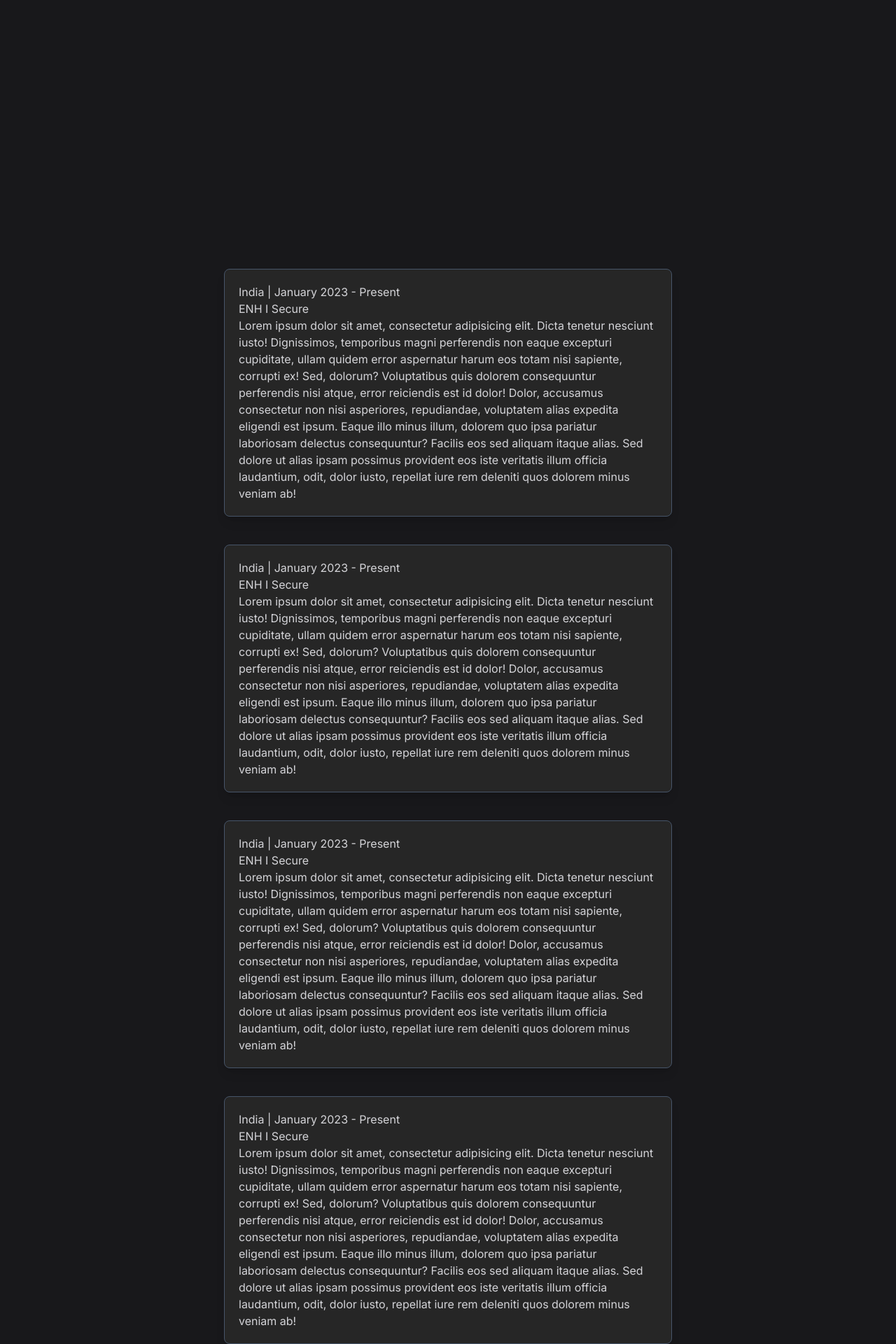
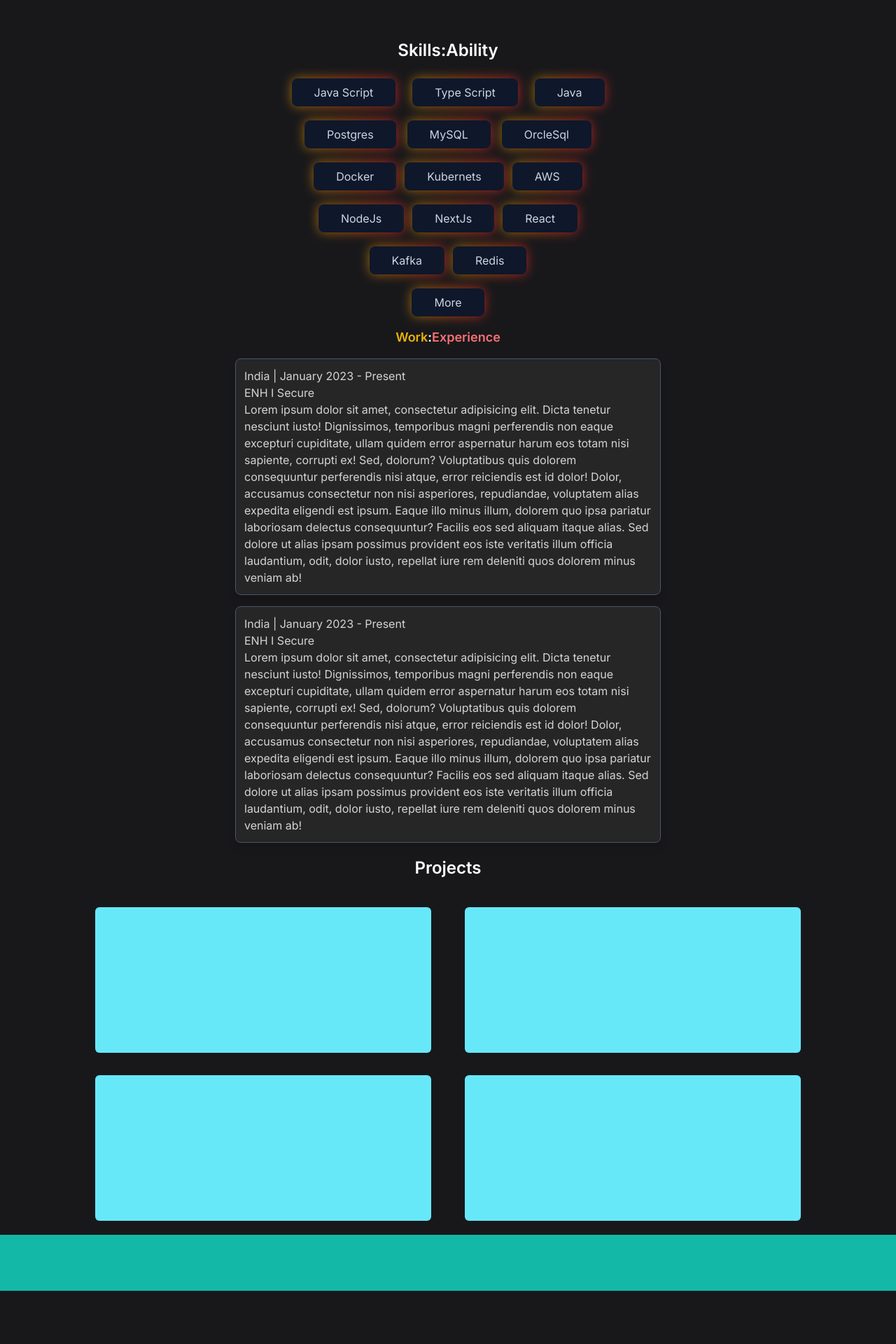
Before and after one commit to giripatel/portfolio, a Next.js app: page / in a window 1280 px wide. Shown: the part 1340-3260 px from the top of the page at 70% size. After the commit the page ends 3184 px from the top, so only its background shows below. Built offline with nearby package versions, Linux system fonts and the light colour scheme.

Commit message:
Add Sections
Added skills, experience and project

```diff
--- /dev/null
+++ b/src/app/actions/skills.ts
@@ -0,0 +1,12 @@
+
+export const getSkills = () => {
+
+    const languages = ["Java Script", "Type Script", "Java"]
+    const frameworks = ["NodeJs", "NextJs", "React"]
+    const devops = ["Docker", "Kubernets", "AWS"]
+    const databases = ["Postgres", "MySQL", "OrcleSql",]
+    const messageBrokers = ["Kafka", "Redis"]
+    const terminals = ["bash", "git"]
+
+    return {languages, devops, frameworks, databases, terminals, messageBrokers}
+}
--- a/src/app/components/Experience.tsx
+++ b/src/app/components/Experience.tsx
@@ -1,9 +1,18 @@
 import React from 'react'
+import ExperienceModel from './ExperienceModel'
 
 const Experience = () => {
   return (
     <section id="experience">
-      <div><span>Work</span>:<span>Experience</span></div>
+      <div className='w-full flex justify-center font-semibold text-lg text-white p-4'><span className='text-yellow-500'>Work</span>:<span className='text-red-400'>Experience</span></div>
+      <div className='w-full flex justify-center'>
+        <div className='flex justify-center flex-col gap-y-4'>
+            <ExperienceModel />
+            <ExperienceModel />
+            {/* <ExperienceModel /> */}
+            {/* <div className='w-20 h-20 bg-red-300'></div> */}
+        </div>
+      </div>
     </section>
   )
 }
--- a/src/app/components/ExperienceModel.tsx
+++ b/src/app/components/ExperienceModel.tsx
@@ -2,92 +2,27 @@
 
 const ExperienceModel = () => {
   return (
-    <div>
-      <div className="flex justify-center">
-        <div className="flex flex-col gap-y-10">
-          <div className="max-w-[40rem] h-fit rounded-lg bg-neutral-800 border-[1px] border-slate-600 shadow-lg">
-            <div className="text-zinc-300 p-5">
-              <p>
-                India | <span>January 2023 - Present</span>
-              </p>
-              <p>ENH I Secure</p>
-              Lorem ipsum dolor sit amet, consectetur adipisicing elit. Dicta
-              tenetur nesciunt iusto! Dignissimos, temporibus magni perferendis
-              non eaque excepturi cupiditate, ullam quidem error aspernatur
-              harum eos totam nisi sapiente, corrupti ex! Sed, dolorum?
-              Voluptatibus quis dolorem consequuntur perferendis nisi atque,
-              error reiciendis est id dolor! Dolor, accusamus consectetur non
-              nisi asperiores, repudiandae, voluptatem alias expedita eligendi
-              est ipsum. Eaque illo minus illum, dolorem quo ipsa pariatur
-              laboriosam delectus consequuntur? Facilis eos sed aliquam itaque
-              alias. Sed dolore ut alias ipsam possimus provident eos iste
-              veritatis illum officia laudantium, odit, dolor iusto, repellat
-              iure rem deleniti quos dolorem minus veniam ab!
-            </div>
-          </div>
-          <div className="max-w-[40rem] h-fit rounded-lg bg-neutral-800 border-[1px] border-slate-600 shadow-lg">
-            <div className="text-zinc-300 p-5">
-              <p>
-                India | <span>January 2023 - Present</span>
-              </p>
-              <p>ENH I Secure</p>
-              Lorem ipsum dolor sit amet, consectetur adipisicing elit. Dicta
-              tenetur nesciunt iusto! Dignissimos, temporibus magni perferendis
-              non eaque excepturi cupiditate, ullam quidem error aspernatur
-              harum eos totam nisi sapiente, corrupti ex! Sed, dolorum?
-              Voluptatibus quis dolorem consequuntur perferendis nisi atque,
-              error reiciendis est id dolor! Dolor, accusamus consectetur non
-              nisi asperiores, repudiandae, voluptatem alias expedita eligendi
-              est ipsum. Eaque illo minus illum, dolorem quo ipsa pariatur
-              laboriosam delectus consequuntur? Facilis eos sed aliquam itaque
-              alias. Sed dolore ut alias ipsam possimus provident eos iste
-              veritatis illum officia laudantium, odit, dolor iusto, repellat
-              iure rem deleniti quos dolorem minus veniam ab!
-            </div>
-          </div>
-          <div className="max-w-[40rem] h-fit rounded-lg bg-neutral-800 border-[1px] border-slate-600 shadow-lg">
-            <div className="text-zinc-300 p-5">
-              <p>
-                India | <span>January 2023 - Present</span>
-              </p>
-              <p>ENH I Secure</p>
-              Lorem ipsum dolor sit amet, consectetur adipisicing elit. Dicta
-              tenetur nesciunt iusto! Dignissimos, temporibus magni perferendis
-              non eaque excepturi cupiditate, ullam quidem error aspernatur
-              harum eos totam nisi sapiente, corrupti ex! Sed, dolorum?
-              Voluptatibus quis dolorem consequuntur perferendis nisi atque,
-              error reiciendis est id dolor! Dolor, accusamus consectetur non
-              nisi asperiores, repudiandae, voluptatem alias expedita eligendi
-              est ipsum. Eaque illo minus illum, dolorem quo ipsa pariatur
-              laboriosam delectus consequuntur? Facilis eos sed aliquam itaque
-              alias. Sed dolore ut alias ipsam possimus provident eos iste
-              veritatis illum officia laudantium, odit, dolor iusto, repellat
-              iure rem deleniti quos dolorem minus veniam ab!
-            </div>
-          </div>
-          <div className="max-w-[40rem] h-fit rounded-lg bg-neutral-800 border-[1px] border-slate-600 shadow-lg">
-            <div className="text-zinc-300 p-5">
-              <p>
-                India | <span>January 2023 - Present</span>
-              </p>
-              <p>ENH I Secure</p>
-              Lorem ipsum dolor sit amet, consectetur adipisicing elit. Dicta
-              tenetur nesciunt iusto! Dignissimos, temporibus magni perferendis
-              non eaque excepturi cupiditate, ullam quidem error aspernatur
-              harum eos totam nisi sapiente, corrupti ex! Sed, dolorum?
-              Voluptatibus quis dolorem consequuntur perferendis nisi atque,
-              error reiciendis est id dolor! Dolor, accusamus consectetur non
-              nisi asperiores, repudiandae, voluptatem alias expedita eligendi
-              est ipsum. Eaque illo minus illum, dolorem quo ipsa pariatur
-              laboriosam delectus consequuntur? Facilis eos sed aliquam itaque
-              alias. Sed dolore ut alias ipsam possimus provident eos iste
-              veritatis illum officia laudantium, odit, dolor iusto, repellat
-              iure rem deleniti quos dolorem minus veniam ab!
-            </div>
-          </div>
+    <>
+      <div className="max-w-[40rem] w-80 sm:w-[38rem] h-fit rounded-lg bg-neutral-800 border-[1px] border-slate-600 shadow-lg">
+        <div className="text-zinc-300 p-3">
+          <p>
+            India | <span>January 2023 - Present</span>
+          </p>
+          <p>ENH I Secure</p>
+          Lorem ipsum dolor sit amet, consectetur adipisicing elit. Dicta
+          tenetur nesciunt iusto! Dignissimos, temporibus magni perferendis non
+          eaque excepturi cupiditate, ullam quidem error aspernatur harum eos
+          totam nisi sapiente, corrupti ex! Sed, dolorum? Voluptatibus quis
+          dolorem consequuntur perferendis nisi atque, error reiciendis est id
+          dolor! Dolor, accusamus consectetur non nisi asperiores, repudiandae,
+          voluptatem alias expedita eligendi est ipsum. Eaque illo minus illum,
+          dolorem quo ipsa pariatur laboriosam delectus consequuntur? Facilis
+          eos sed aliquam itaque alias. Sed dolore ut alias ipsam possimus
+          provident eos iste veritatis illum officia laudantium, odit, dolor
+          iusto, repellat iure rem deleniti quos dolorem minus veniam ab!
         </div>
       </div>
-    </div>
+    </>
   );
 };
 
--- /dev/null
+++ b/src/app/components/Footer.tsx
@@ -0,0 +1,11 @@
+import React from 'react'
+
+const Footer = () => {
+  return (
+    <section>
+      <div className='w-full h-20 bg-teal-500'></div>
+    </section>
+  )
+}
+
+export default Footer
--- a/src/app/components/Intro.tsx
+++ b/src/app/components/Intro.tsx
@@ -6,7 +6,7 @@
 const Intro = () => {
   const intro = getIntroduction();
   return (
-    <div className="w-full min-h-screen">
+    <div className="w-full">
       <div className="sm:w-full md:w-full flex justify-center">
         <div className="lg:w-[70%] xl:w-[49%] md:w-[33rem] sm:w-[28rem] md:text-lg sm:pt-5 w-fit ps-14 sm:p-0 md:ps-9 lg:pt-10 xl:pt-0  pe-4 text-gray-200 font-mono text-sm">
           {intro}{" "}
--- /dev/null
+++ b/src/app/components/Project.tsx
@@ -0,0 +1,20 @@
+import React from "react";
+import ProjectModel from "./ProjectModel";
+
+const Project = () => {
+  return (
+    <section id="project">
+      <div className="text-white font-semibold text-2xl p-5 w-full flex justify-center">Projects</div>
+      <div className=" w-full flex justify-center p-5">
+        <div className="md:grid-cols-2 grid gap-5 lg:gap-8 gap-x-3 px-2">
+          <ProjectModel />
+          <ProjectModel />
+          <ProjectModel />
+          <ProjectModel />
+        </div>
+      </div>
+    </section>
+  );
+};
+
+export default Project;
--- /dev/null
+++ b/src/app/components/ProjectModel.tsx
@@ -0,0 +1,13 @@
+import React from 'react'
+
+const ProjectModel = () => {
+  return (
+    <div>
+      <div className='lg:w-[30rem] min-w-[22rem] h-52 col-span-1 mx-2 bg-cyan-300 rounded-md'>
+
+      </div>
+    </div>
+  )
+}
+
+export default ProjectModel
--- /dev/null
+++ b/src/app/components/Skills.tsx
@@ -0,0 +1,59 @@
+import React from "react";
+import { getSkills } from "../actions/skills";
+import SkillsModel from "./SkillsModel";
+
+const Skills = () => {
+  const skills = getSkills();
+
+  return (
+    <section id="skills">
+      <div className="text-white text-2xl font-semibold w-full flex justify-center my-3 pb-3"><span>Skills </span> : <span> Ability</span></div>
+      <div className="flex justify-center">
+        <div className="flex flex-col items-center gap-5">
+          <div className="flex gap-x-6">
+            {skills.languages.map((skill,index) => {
+
+              return <div key={index}>
+                <SkillsModel skill={skill} />
+              </div>
+            })}
+          </div>
+          <div className="flex gap-x-4">
+            {skills.databases.map((skill,index) => {
+              return <div key={index}>
+              <SkillsModel skill={skill} />
+            </div>
+            })}
+          </div>
+
+          <div className="flex gap-x-3">
+            {skills.devops.map((skill, index) => {
+              return <div key={index}>
+              <SkillsModel skill={skill} />
+            </div>
+            })}
+          </div>
+          <div className="flex gap-x-3">
+            {skills.frameworks.map((skill,index) => {
+              return <div key={index}>
+              <SkillsModel skill={skill} />
+            </div>
+            })}
+          </div>
+          <div className="flex gap-x-3">
+            {skills.messageBrokers.map((skill,index) => {
+              return <div key={index}>
+              <SkillsModel skill={skill} />
+            </div>
+            })}
+          </div>
+          <div>
+            <SkillsModel skill={"More"} />
+          </div>
+        </div>
+      </div>
+    </section>
+  );
+};
+
+export default Skills;
--- /dev/null
+++ b/src/app/components/SkillsModel.tsx
@@ -0,0 +1,25 @@
+import React from 'react'
+
+const SkillsModel = ({skill} :{skill: string}) => {
+  return (
+    // <div>
+    //   <div className='text-slate-100 rounded-md w-fit px-4 py-2 border shadow-[4px_4px_0px_g] font-semibold'>{skill}</div>
+    // </div>
+
+    <div>
+      <div className="relative">
+  <div
+    className="absolute -inset-0 rounded-lg bg-gradient-to-r from-yellow-600 via-orange-600 to-red-600 opacity-75 blur"
+  ></div>
+  <div
+    className="relative flex h-10 w-fit px-8 items-center justify-center rounded-lg bg-slate-900 text-slate-300"
+  >
+    {skill}
+  </div>
+</div>
+
+    </div>
+  )
+}
+
+export default SkillsModel
--- a/src/app/page.tsx
+++ b/src/app/page.tsx
@@ -3,6 +3,10 @@
 import SideStrings from "./components/SideStrings";
 import Intro from "./components/Intro";
 import ExperienceModel from "./components/ExperienceModel";
+import Experience from "./components/Experience";
+import Project from "./components/Project";
+import Footer from "./components/Footer";
+import Skills from "./components/Skills";
 
 
 export default function Home() {
@@ -15,9 +19,12 @@
         <div className="max-w-[1200px] w-full justify-center">
           <ProfileSection />
           <Intro />
-          <ExperienceModel />
+          <Skills />
+          <Experience />
+          <Project />
         </div>
       </div>
+      <Footer />
     </main>
   );
 }
```
